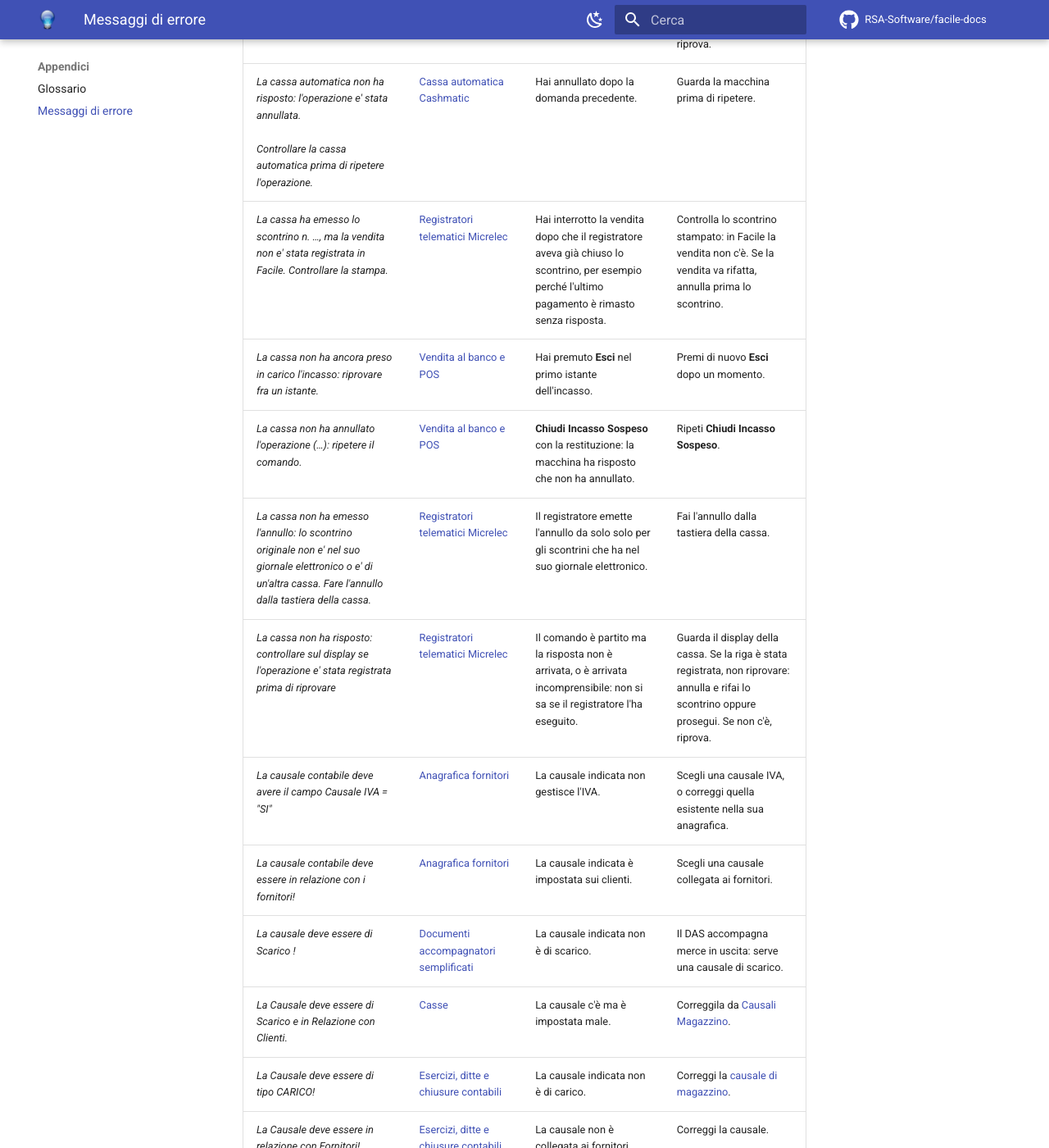
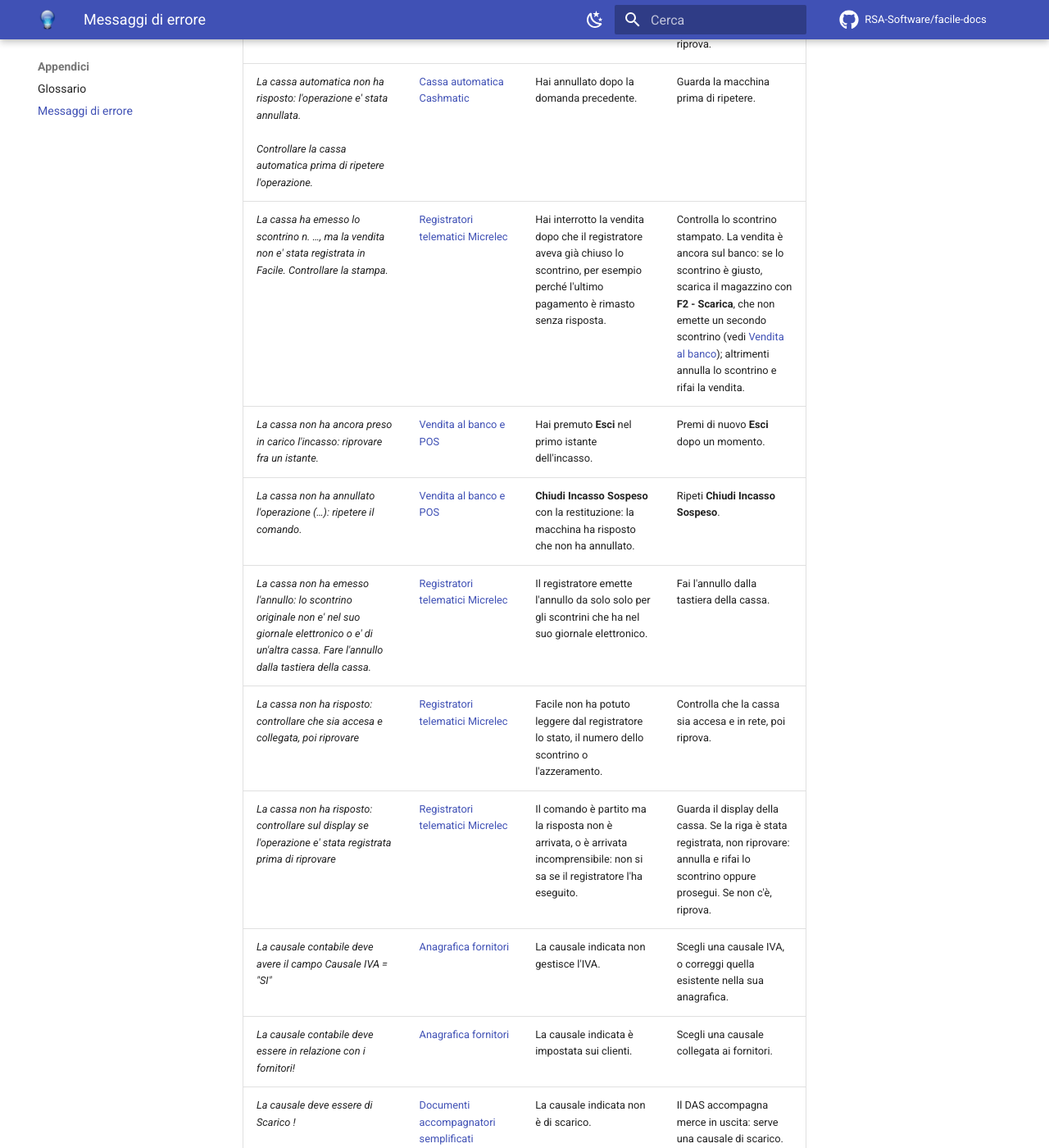
Before and after one commit to RSA-Software/facile-docs, an MkDocs documentation site: the page built from docs/appendici/messaggi-errore.md, in a window 1280 px wide and 1400 px high, scrolled down 71943 px. Shown: the whole window at 82% size. Built offline with MkDocs 1.6.1 and Material for MkDocs 9.7.7, drawn with Linux system fonts in a browser that asks for light colours; comment, search, counter and statistics services are not loaded; some of the changed text lies outside the part shown.

Commit message:
Registratori Micrelec: descrizioni, preconto interrotto, lettura senza risposta
TOTALE che diventa TOT., punteggiatura tipografica convertita, preconto
interrotto chiuso sulla cassa, messaggio della lettura senza risposta; per lo
scontrino gia' emesso il rimedio e' F2 - Scarica, al posto del punto da verificare.

Co-Authored-By: Claude Opus 5.5 <noreply@anthropic.com>

```diff
--- a/docs/appendici/messaggi-errore.md
+++ b/docs/appendici/messaggi-errore.md
@@ -698,10 +698,11 @@ Aggiornato al 2026-11-04 — **1139 messaggi**.
 | *La cassa automatica non ha ancora risposto.<br><br>Scegliere:<br>OK - Per continuare ad attendere<br>Annulla - Per annullare l'operazione* | [Cassa automatica Cashmatic](../moduli/casse-bilance/casse-automatiche/cashmatic.md) | Durante un incasso o un'erogazione il programma della Cashmatic non dà segni da una ventina di secondi. | Controlla che il programma sia avviato. **OK** continua ad aspettare; **Annulla** annulla l'operazione. |
 | *La cassa automatica non ha aperto la ricarica!* | [Vendita al banco e POS](../moduli/vendite/vendita-al-banco.md) | La macchina non ha accettato la ricarica. | Controlla che non ci sia un incasso in corso e riprova. |
 | *La cassa automatica non ha risposto: l'operazione e' stata annullata.<br><br>Controllare la cassa automatica prima di ripetere l'operazione.* | [Cassa automatica Cashmatic](../moduli/casse-bilance/casse-automatiche/cashmatic.md) | Hai annullato dopo la domanda precedente. | Guarda la macchina prima di ripetere. |
-| *La cassa ha emesso lo scontrino n. …, ma la vendita non e' stata registrata in Facile. Controllare la stampa.* | [Registratori telematici Micrelec](../moduli/casse-bilance/registratori/micrelec.md) | Hai interrotto la vendita dopo che il registratore aveva già chiuso lo scontrino, per esempio perché l'ultimo pagamento è rimasto senza risposta. | Controlla lo scontrino stampato: in Facile la vendita non c'è. Se la vendita va rifatta, annulla prima lo scontrino. <!-- DA VERIFICARE: come registrare in Facile una vendita il cui scontrino è già stato emesso dalla cassa --> |
+| *La cassa ha emesso lo scontrino n. …, ma la vendita non e' stata registrata in Facile. Controllare la stampa.* | [Registratori telematici Micrelec](../moduli/casse-bilance/registratori/micrelec.md) | Hai interrotto la vendita dopo che il registratore aveva già chiuso lo scontrino, per esempio perché l'ultimo pagamento è rimasto senza risposta. | Controlla lo scontrino stampato. La vendita è ancora sul banco: se lo scontrino è giusto, scarica il magazzino con **F2 - Scarica**, che non emette un secondo scontrino (vedi [Vendita al banco](../moduli/vendite/vendita-al-banco.md#pulsanti-e-comandi)); altrimenti annulla lo scontrino e rifai la vendita. |
 | *La cassa non ha ancora preso in carico l'incasso: riprovare fra un istante.* | [Vendita al banco e POS](../moduli/vendite/vendita-al-banco.md) | Hai premuto **Esci** nel primo istante dell'incasso. | Premi di nuovo **Esci** dopo un momento. |
 | *La cassa non ha annullato l'operazione (…): ripetere il comando.* | [Vendita al banco e POS](../moduli/vendite/vendita-al-banco.md) | **Chiudi Incasso Sospeso** con la restituzione: la macchina ha risposto che non ha annullato. | Ripeti **Chiudi Incasso Sospeso**. |
 | *La cassa non ha emesso l'annullo: lo scontrino originale non e' nel suo giornale elettronico o e' di un'altra cassa. Fare l'annullo dalla tastiera della cassa.* | [Registratori telematici Micrelec](../moduli/casse-bilance/registratori/micrelec.md) | Il registratore emette l'annullo da solo solo per gli scontrini che ha nel suo giornale elettronico. | Fai l'annullo dalla tastiera della cassa. |
+| *La cassa non ha risposto: controllare che sia accesa e collegata, poi riprovare* | [Registratori telematici Micrelec](../moduli/casse-bilance/registratori/micrelec.md) | Facile non ha potuto leggere dal registratore lo stato, il numero dello scontrino o l'azzeramento. | Controlla che la cassa sia accesa e in rete, poi riprova. |
 | *La cassa non ha risposto: controllare sul display se l'operazione e' stata registrata prima di riprovare* | [Registratori telematici Micrelec](../moduli/casse-bilance/registratori/micrelec.md) | Il comando è partito ma la risposta non è arrivata, o è arrivata incomprensibile: non si sa se il registratore l'ha eseguito. | Guarda il display della cassa. Se la riga è stata registrata, non riprovare: annulla e rifai lo scontrino oppure prosegui. Se non c'è, riprova. |
 | *La causale contabile deve avere il campo Causale IVA = "SI"* | [Anagrafica fornitori](../moduli/anagrafiche/anagrafica-fornitori.md) | La causale indicata non gestisce l'IVA. | Scegli una causale IVA, o correggi quella esistente nella sua anagrafica. |
 | *La causale contabile deve essere in relazione con i fornitori!* | [Anagrafica fornitori](../moduli/anagrafiche/anagrafica-fornitori.md) | La causale indicata è impostata sui clienti. | Scegli una causale collegata ai fornitori. |
@@ -782,7 +783,7 @@ Aggiornato al 2026-11-04 — **1139 messaggi**.
 | *Lo scontrino della bilancia n. … e' gia' stato letto!* | [Vendita al banco e POS](../moduli/vendite/vendita-al-banco.md) | Lo scontrino di una bilancia Zenith è già passato in cassa. | Non va ripassato. Se le sue righe non sono sul banco, battile a mano. |
 | *Lo scontrino della bilancia n. … e' stato riaperto sulla bilancia e non contiene vendite!* | [Vendita al banco e POS](../moduli/vendite/vendita-al-banco.md) | Dopo averlo emesso, sulla bilancia lo scontrino è stato riaperto. | Le vendite non sono in quel file: battile a mano. <!-- DA VERIFICARE: dopo la riapertura la bilancia emette un nuovo scontrino con le stesse righe? --> |
 | *Lo scontrino della bilancia n. … non e' completo!<br><br>Riprova fra qualche secondo: se il messaggio si ripete, controlla il file<br>…* | [Vendita al banco e POS](../moduli/vendite/vendita-al-banco.md) | Il file dello scontrino non ha tutte le righe che dichiara, o il loro totale non torna: di solito la bilancia lo sta ancora scrivendo. Sul banco non entra nulla. | Rileggi il codice dopo qualche secondo. Se il messaggio si ripete, fai controllare il file indicato. |
-| *Lo scontrino interrotto e' stato annullato sulla cassa.* | [Registratori telematici Micrelec](../moduli/casse-bilance/registratori/micrelec.md) | Hai interrotto uno scontrino a metà: le righe già mandate sono state annullate sul registratore. | Nessuna: la vendita successiva parte pulita. |
+| *Lo scontrino interrotto e' stato annullato sulla cassa.* | [Registratori telematici Micrelec](../moduli/casse-bilance/registratori/micrelec.md) | Hai interrotto uno scontrino o un preconto a metà: le righe già mandate sono state annullate sul registratore. | Nessuna: la vendita successiva parte pulita. |
 | *Lotto Mancante!<br>Vuoi Continuare ?* | [Documento di vendita](../moduli/vendite/documento-di-vendita.md) | Come sopra, in fase di controllo del documento. | Come sopra. |
 | *L'ultimo scontrino emesso è stato un reso di € …<br><br>Vuoi utilizzare l'importo per il pagamento?* | [Vendita al banco e POS](../moduli/vendite/vendita-al-banco.md) | Aprendo la [chiusura dello scontrino](../moduli/vendite/vendita-al-banco.md#la-chiusura-dello-scontrino), l'ultimo scontrino di quel foglio era un reso non ancora usato. | **Sì** lo mette in **Totale Reso** e in **Contante**. **No** chiede se dimenticarlo. |
 | *L'utente non ha diritti sufficienti!* | [Cassa automatica CashDro](../moduli/casse-bilance/casse-automatiche/cashdro.md) | L'utente della macchina non può fare incassi. | Usa un utente con i permessi. |
```
Also changed, not shown: other parts of docs/appendici/messaggi-errore.md (+1 -1 lines), docs/moduli/casse-bilance/registratori/micrelec.md (+13 -11 lines).
